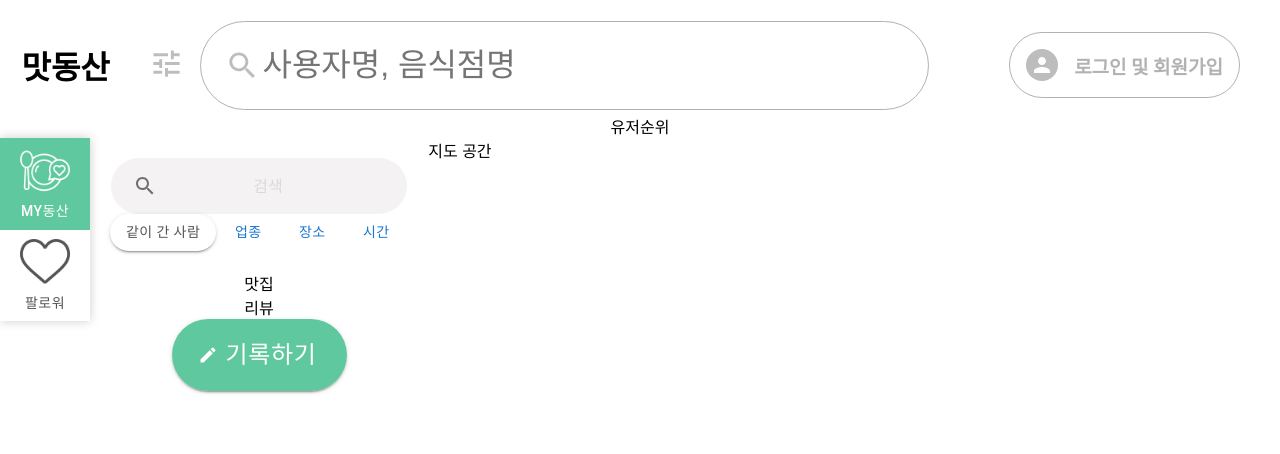
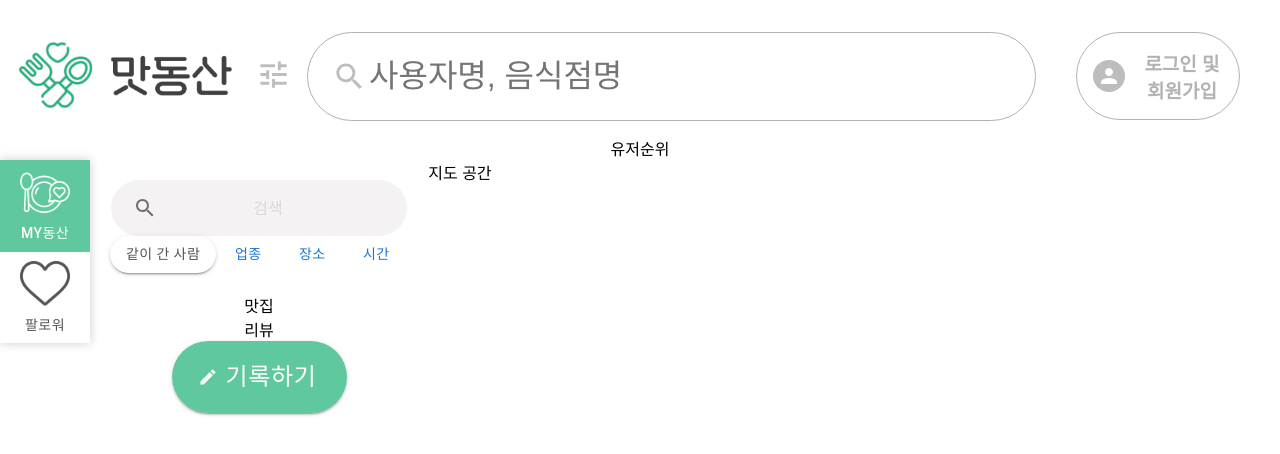
Before and after one commit to jayoung977/S10P12A209, a React (Create React App) app in the folder FE/: page /main in a window 1280 px wide. Shown: the top 454 px of the page. Built offline with nearby package versions, Linux system fonts and the light colour scheme.

Commit message:
[FE] refactor/로그인 모달로 변경, 헤더 부분 url 재설정

```diff
--- a/FE/src/components/layouts/Header.jsx
+++ b/FE/src/components/layouts/Header.jsx
@@ -4,17 +4,25 @@ import Avatar from '@mui/material/Avatar';
 import GlobalFilterModal from '../modals/GlobalFilterModal';
 import NotiModal from '../modals/NotiModal';
 import ProfileModal from '../modals/ProfileModal';
+import LoginModal from '../modals/LoginModal';
 import userStore from '../../stores/userStore';
 import header from '../../styles/layouts/Header.module.css';
+import imgLogo from '../../assets/images/logo.png';
 
 function Header() {
-  const { accessToken } = userStore();
+  const { accessToken, setLoginModalOpen } = userStore();
+
+  const modalOpen = () => setLoginModalOpen(true);
 
   return (
     <div className={header.container}>
       <div className={header.headline}>
-        <Link to="/" className={header}>
-          <h1>맛동산</h1>
+        <Link to="/main" className={header}>
+          <img
+            src={imgLogo}
+            alt="mainLogo"
+            className={header.imgLogo}
+          />
         </Link>
         <div className={header.searchBox}>
           <GlobalFilterModal />
@@ -36,12 +44,17 @@ function Header() {
           ) : (
             <ul>
               <li>
-                <div className={header.loginBtn}>
+                <button
+                  type="button"
+                  className={header.loginBtn}
+                  onClick={modalOpen}
+                >
                   <Avatar sx={{ width: 32, height: 32 }} />
-                  <Link to="/login" className={header.loginLink}>
+                  <span className={header.loginLink}>
                     로그인 및 회원가입
-                  </Link>
-                </div>
+                  </span>
+                </button>
+                <LoginModal />
               </li>
             </ul>
           )}
--- /dev/null
+++ b/FE/src/components/modals/LoginModal.jsx
@@ -0,0 +1,68 @@
+import { Button, Modal, Box } from '@mui/material';
+import styles from '../../styles/start/StartView.module.css';
+import imgLogo from '../../assets/images/logo.png';
+import kakaoLogo from '../../assets/images/login/kakao.png';
+import userStore from '../../stores/userStore';
+
+const style = {
+  position: 'absolute',
+  top: '50%',
+  left: '50%',
+  transform: 'translate(-50%, -50%)',
+  width: 400,
+  bgcolor: 'background.paper',
+  border: '2px solid rgba(29, 177, 119, 0.7)',
+  boxShadow: 20,
+  p: 4,
+  borderRadius: '10px',
+};
+
+function LoginModal() {
+  const { loginModalOpen, setLoginModalOpen } = userStore();
+
+  const handleClose = () => setLoginModalOpen(false);
+
+  return (
+    <Modal
+      open={loginModalOpen}
+      onClose={handleClose}
+      aria-labelledby="modal-modal-title"
+      aria-describedby="modal-modal-description"
+    >
+      <Box className={styles.loginBox} sx={style}>
+        <div className={styles.loginText}>LOGIN</div>
+        <img
+          src={imgLogo}
+          alt="mainLogo"
+          className={styles.loginLogo}
+        />
+        <div className={styles.loginMinitext}>
+          장소를 소장하다, 나의 맛집 기록
+        </div>
+        <Button
+          sx={{
+            width: '300px',
+            height: '50px',
+            margin: '10px',
+            boxShadow: '1px 1px 2px 0px gray',
+            backgroundColor: 'rgba(250, 227, 0, 0.5)',
+            color: 'black',
+            ':hover': {
+              backgroundColor: 'rgba(250, 227, 0, 0.7)',
+              // color: 'rgba(250, 227, 0, 0.8)',
+            },
+          }}
+        >
+          <img
+            src={kakaoLogo}
+            alt="kakaoLogo"
+            className={styles.kakaoLogo}
+          />
+          카카오 계정으로 로그인하기
+        </Button>
+      </Box>
+    </Modal>
+  );
+}
+
+export default LoginModal;
--- a/FE/src/components/start/StartMain.jsx
+++ b/FE/src/components/start/StartMain.jsx
@@ -1,28 +1,14 @@
-import * as React from 'react';
 import { Link } from 'react-router-dom';
 import Slider from 'react-slick';
-import { Button, Modal, Box } from '@mui/material';
+import { Button } from '@mui/material';
 import 'slick-carousel/slick/slick.css';
 import 'slick-carousel/slick/slick-theme.css';
+import LoginModal from '../modals/LoginModal';
 import imgIntro1 from '../../assets/images/intro/intro_1.png';
 import imgIntro2 from '../../assets/images/intro/intro_2.png';
 import imgIntro3 from '../../assets/images/intro/intro_3.png';
-import imgLogo from '../../assets/images/logo.png';
-import kakaoLogo from '../../assets/images/login/kakao.png';
 import styles from '../../styles/start/StartView.module.css';
-
-const style = {
-  position: 'absolute',
-  top: '50%',
-  left: '50%',
-  transform: 'translate(-50%, -50%)',
-  width: 400,
-  bgcolor: 'background.paper',
-  border: '2px solid rgba(29, 177, 119, 0.7)',
-  boxShadow: 20,
-  p: 4,
-  borderRadius: '10px',
-};
+import userStore from '../../stores/userStore';
 
 function StartMain() {
   const settings = {
@@ -36,9 +22,8 @@ function StartMain() {
     autoplaySpeed: 4000,
     arrows: false,
   };
-  const [open, setOpen] = React.useState(false);
-  const handleOpen = () => setOpen(true);
-  const handleClose = () => setOpen(false);
+  const { setLoginModalOpen } = userStore();
+  const handleOpen = () => setLoginModalOpen(true);
 
   return (
     <div className={styles.mainBox}>
@@ -77,45 +62,7 @@ function StartMain() {
         >
           맛동산 시작하기
         </Button>
-        <Modal
-          open={open}
-          onClose={handleClose}
-          aria-labelledby="modal-modal-title"
-          aria-describedby="modal-modal-description"
-        >
-          <Box className={styles.loginBox} sx={style}>
-            <div className={styles.loginText}>LOGIN</div>
-            <img
-              src={imgLogo}
-              alt="mainLogo"
-              className={styles.loginLogo}
-            />
-            <div className={styles.loginMinitext}>
-              장소를 소장하다, 나의 맛집 기록
-            </div>
-            <Button
-              sx={{
-                width: '300px',
-                height: '50px',
-                margin: '10px',
-                boxShadow: '1px 1px 2px 0px gray',
-                backgroundColor: 'rgba(250, 227, 0, 0.5)',
-                color: 'black',
-                ':hover': {
-                  backgroundColor: 'rgba(250, 227, 0, 0.7)',
-                  // color: 'rgba(250, 227, 0, 0.8)',
-                },
-              }}
-            >
-              <img
-                src={kakaoLogo}
-                alt="kakaoLogo"
-                className={styles.kakaoLogo}
-              />
-              카카오 계정으로 로그인하기
-            </Button>
-          </Box>
-        </Modal>
+        <LoginModal />
         {/* </Link> */}
         <Link to="/main">
           <Button
--- a/FE/src/stores/userStore.js
+++ b/FE/src/stores/userStore.js
@@ -3,6 +3,8 @@ import { create } from 'zustand';
 const userStore = create((set) => ({
   accessToken: '',
   setAccessToken: (value) => set({ accessToken: value }),
+  loginModalOpen: false,
+  setLoginModalOpen: (value) => set({ loginModalOpen: value }),
 }));
 
 export default userStore;
--- a/FE/src/styles/layouts/Header.module.css
+++ b/FE/src/styles/layouts/Header.module.css
@@ -13,8 +13,8 @@
   text-decoration: none;
   color: black;
 }
-.container .headline a h1 {
-  margin-left: 21.44px;
+.container .headline .imgLogo {
+  width: 16rem;
 }
 .container .headline .userInfo {
   padding-right: 1rem;
@@ -38,6 +38,7 @@
   padding: 1rem;
   border: 1px solid #b2b2b2;
   border-radius: 100px;
+  background-color: white;
 }
 .container .headline .userInfo ul li .loginBtn:hover {
   cursor: pointer;
--- a/FE/src/styles/layouts/Header.module.scss
+++ b/FE/src/styles/layouts/Header.module.scss
@@ -15,10 +15,10 @@ $secondary-color: #b2b2b2;
     a {
       text-decoration: none;
       color: black;
+    }
 
-      h1 {
-        margin-left: 21.44px;
-      }
+    .imgLogo {
+      width: 16rem;
     }
 
     .userInfo {
@@ -44,6 +44,7 @@ $secondary-color: #b2b2b2;
             padding: 1rem;
             border: 1px solid $secondary-color;
             border-radius: 100px;
+            background-color: white;
             &:hover {
               cursor: pointer;
             }
--- a/FE/src/styles/reviews/Reviews.module.css
+++ b/FE/src/styles/reviews/Reviews.module.css
@@ -4,4 +4,4 @@
 
 .entirediv {
   background-color: yellow;
-} /*# sourceMappingURL=Reviews.module.css.map */
+}/*# sourceMappingURL=Reviews.module.css.map */
--- a/FE/src/styles/start/StartView.module.css
+++ b/FE/src/styles/start/StartView.module.css
@@ -17,7 +17,7 @@
 
 .buttonBox {
   display: flex;
-  justify-content: end;
+  justify-content: flex-end;
   position: relative;
   bottom: 170px;
   margin-right: 120px;
```
Also changed, not shown: FE/src/components/start/StartMain22.jsx (deleted, +0 -35 lines), 1 other file (tests, documents, lock files or other folders).
